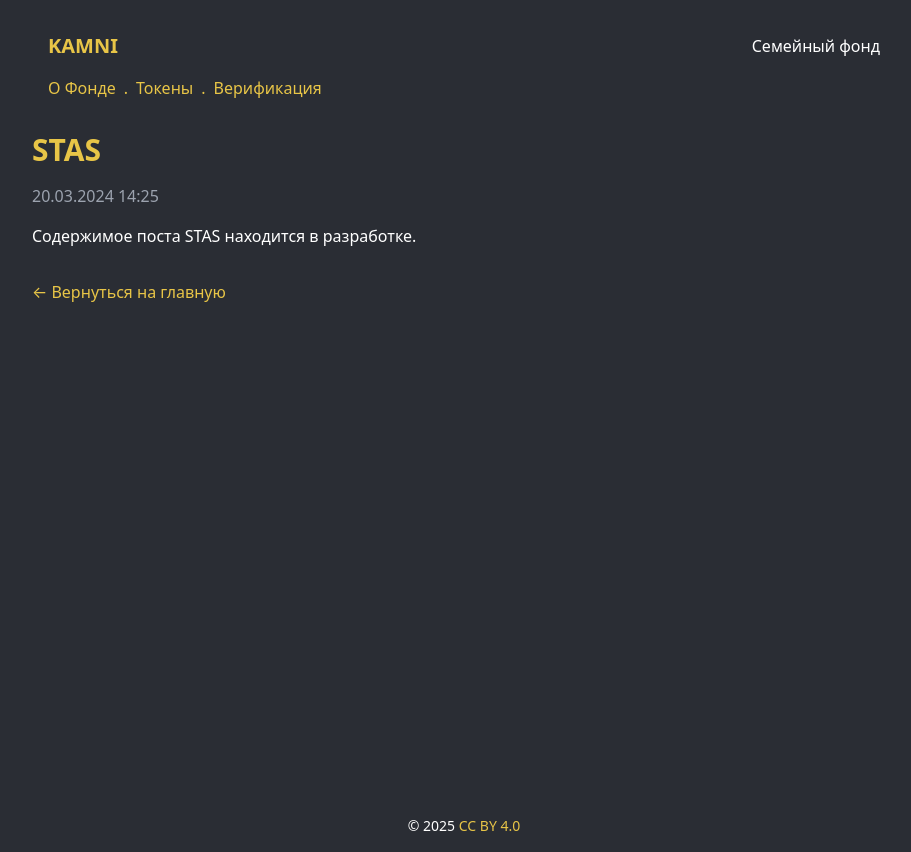
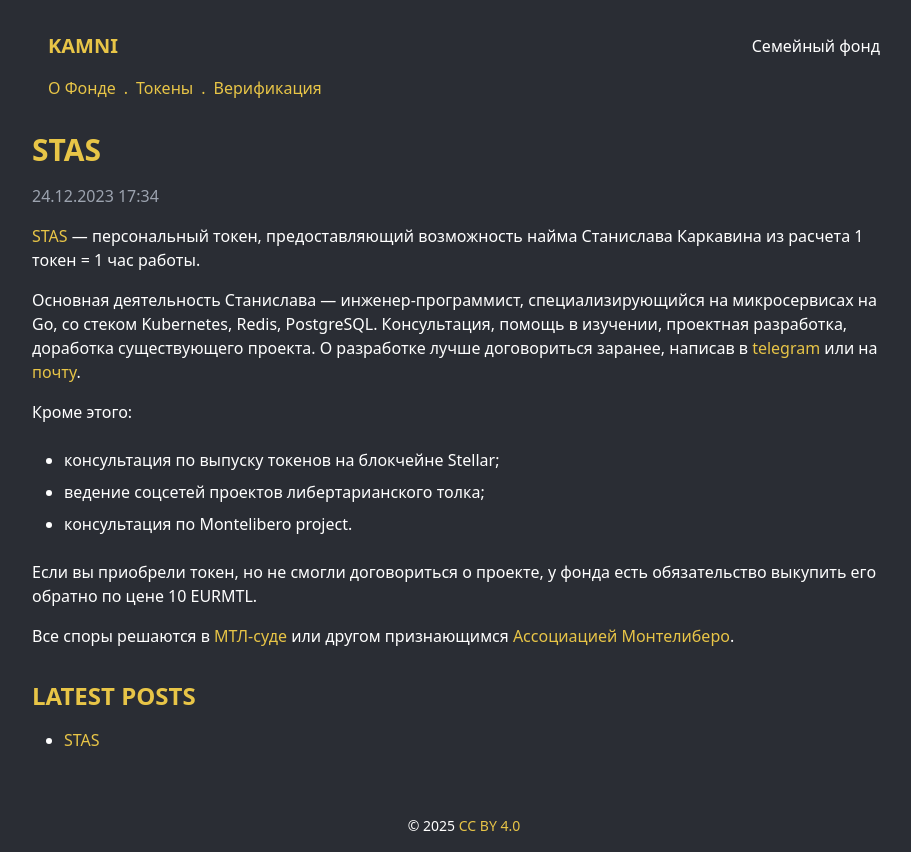
Before and after one commit to kamni-fund/kamni, a Next.js app: page /posts/stas in a window 1280 px wide. Shown: the whole page, without its empty margins (176-1087 px from the left). Built offline with nearby package versions, Linux system fonts and the light colour scheme.

Commit message:
feat: add stas

```diff
--- a/app/posts/stas/page.tsx
+++ b/app/posts/stas/page.tsx
@@ -10,15 +10,40 @@ export default function Stas() {
         <h1 className="text-3xl font-bold text-kamni-yellow mb-4">STAS</h1>
 
         <div className="mb-4 text-gray-400">
-          20.03.2024 14:25
+          24.12.2023 17:34
         </div>
 
         <p className="mb-4">
-          Содержимое поста STAS находится в разработке.
+          <Link href="/tokens/stas" className="text-kamni-yellow">STAS</Link> — персональный токен, предоставляющий возможность найма Станислава Каркавина из расчета 1 токен = 1 час работы.
+        </p>
+
+        <p className="mb-4">
+          Основная деятельность Станислава — инженер-программист, специализирующийся на микросервисах на Go, со стеком Kubernetes, Redis, PostgreSQL. Консультация, помощь в изучении, проектная разработка, доработка существующего проекта. О разработке лучше договориться заранее, написав в <Link href="https://t.me/xdefrag" className="text-kamni-yellow">telegram</Link> или на <Link href="mailto:notify@kamni.io" className="text-kamni-yellow">почту</Link>.
+        </p>
+
+        <p className="mb-6">Кроме этого:</p>
+
+        <ul className="list-disc pl-8 mb-6 space-y-2">
+          <li>консультация по выпуску токенов на блокчейне Stellar;</li>
+          <li>ведение соцсетей проектов либертарианского толка;</li>
+          <li>консультация по Montelibero project.</li>
+        </ul>
+
+        <p className="mb-4">
+          Если вы приобрели токен, но не смогли договориться о проекте, у фонда есть обязательство выкупить его обратно по цене 10 EURMTL.
+        </p>
+
+        <p className="mb-8">
+          Все споры решаются в <Link href="https://t.me/montelibero_court" className="text-kamni-yellow">МТЛ-суде</Link> или другом признающимся <Link href="https://montelibero.org" className="text-kamni-yellow">Ассоциацией Монтелиберо</Link>.
         </p>
 
         <div className="mt-8">
-          <Link href="/" className="text-kamni-yellow">&larr; Вернуться на главную</Link>
+          <h2 className="text-2xl font-bold text-kamni-yellow mb-4">LATEST POSTS</h2>
+          <ul className="list-disc pl-8">
+            <li>
+              <Link href="/posts/stas" className="text-kamni-yellow">STAS</Link>
+            </li>
+          </ul>
         </div>
       </section>
     </div>
```
